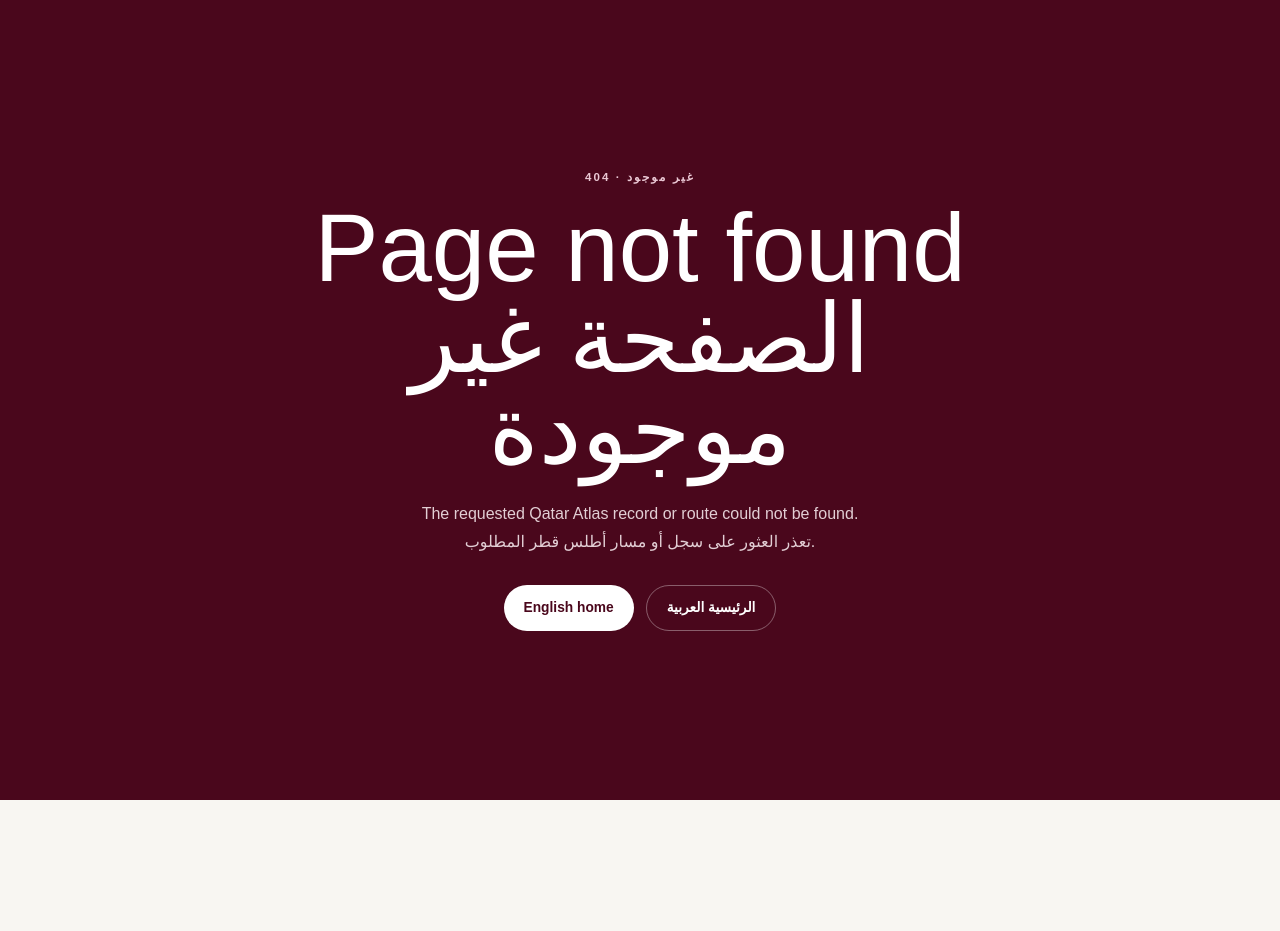
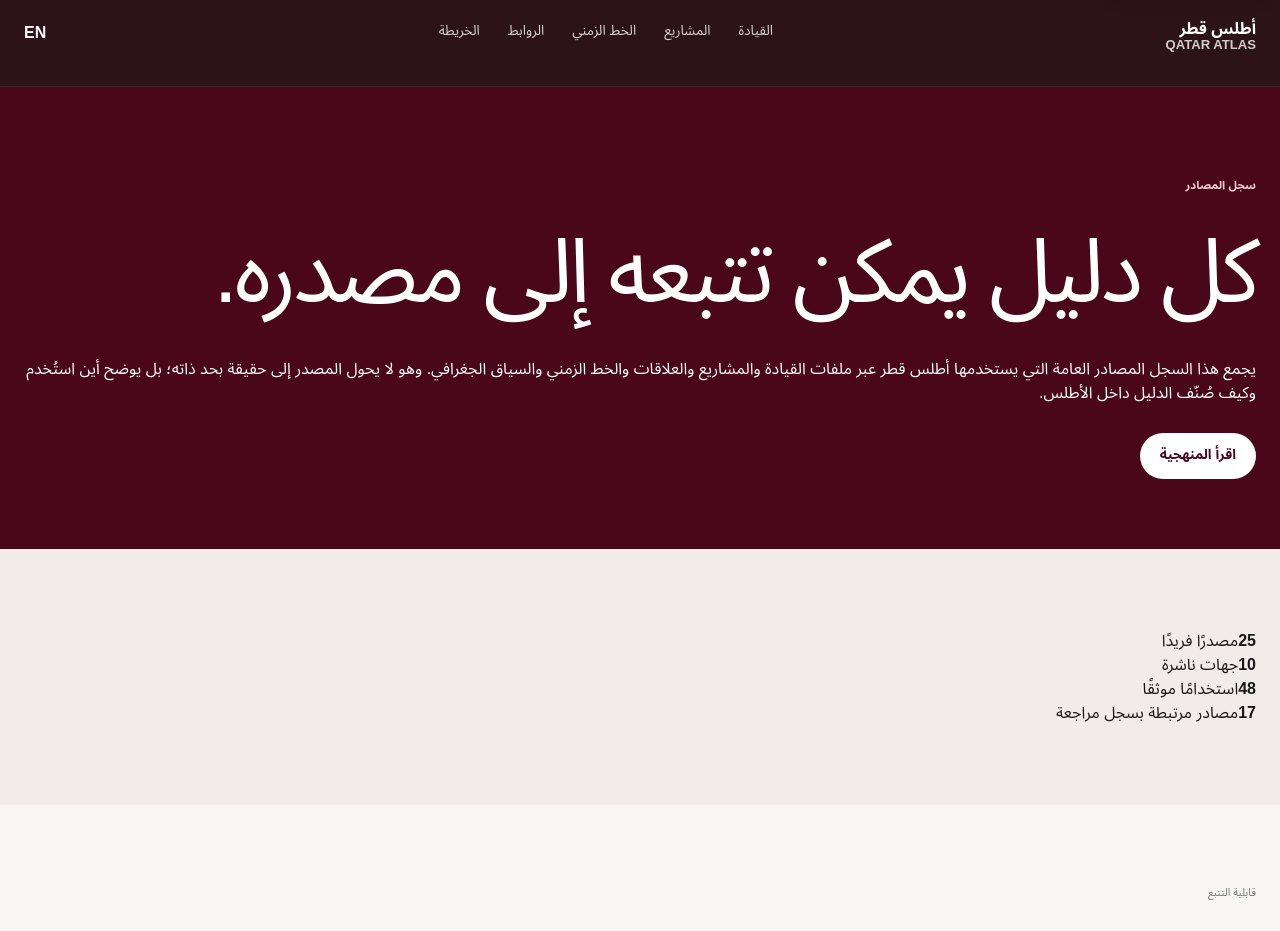
Before and after one commit to 1993bamrhol/qatar-atlas, a Next.js app: page /ar/sources in a window 1280 px wide. Before the commit this address had no page. Shown: the top 931 px of the page. Before the commit the page ends 800 px from the top, so only its background shows below. Built offline with nearby package versions, Linux system fonts and the light colour scheme.

Commit message:
feat(evidence): add bilingual source registry page

```diff
--- /dev/null
+++ b/app/[locale]/sources/page.tsx
@@ -0,0 +1,61 @@
+import type {Metadata} from "next";
+import Link from "next/link";
+import {notFound} from "next/navigation";
+import {LocaleHeader} from "@/components/layout/locale-header";
+import {Container} from "@/components/layout/container";
+import {SourceRegistryExplorer} from "@/components/sources/source-registry-explorer";
+import {sourceRegistry,sourceRegistryStats} from "@/data/source-registry";
+import {isLocale} from "@/lib/i18n";
+
+export async function generateMetadata({params}:{params:Promise<{locale:string}>}):Promise<Metadata>{
+  const {locale}=await params;
+  const ar=locale==="ar";
+  return {
+    title:ar?"سجل المصادر":"Source Registry",
+    description:ar
+      ?"سجل قابل للتتبع للمصادر العامة المستخدمة في أطلس قطر، مع ربط كل مصدر بالسجلات والأدلة التي يعتمد عليها."
+      :"A traceable registry of public sources used by Qatar Atlas, linking each source to the records and evidence that depend on it."
+  };
+}
+
+export default async function SourcesPage({params}:{params:Promise<{locale:string}>}){
+  const {locale}=await params;
+  if(!isLocale(locale))notFound();
+  const ar=locale==="ar";
+  return <>
+    <LocaleHeader locale={locale}/>
+    <main id="main-content" tabIndex={-1}>
+      <section className="qa-page-hero">
+        <Container>
+          <p className="qa-eyebrow">{ar?"سجل المصادر":"SOURCE REGISTRY"}</p>
+          <h1>{ar?"كل دليل يمكن تتبعه إلى مصدره.":"Every evidence trail should lead back to a source."}</h1>
+          <p>{ar
+            ?"يجمع هذا السجل المصادر العامة التي يستخدمها أطلس قطر عبر ملفات القيادة والمشاريع والعلاقات والخط الزمني والسياق الجغرافي. وهو لا يحول المصدر إلى حقيقة بحد ذاته؛ بل يوضح أين استُخدم وكيف صُنّف الدليل داخل الأطلس."
+            :"This registry gathers the public sources used across Qatar Atlas leadership, projects, relationships, timeline and geographic context. A source is not treated as proof by itself; the registry shows where it is used and how its evidence is classified inside the Atlas."}</p>
+          <div className="qa-actions">
+            <Link className="qa-button qa-button--primary" href={"/"+locale+"/methodology"}>{ar?"اقرأ المنهجية":"Read methodology"}</Link>
+          </div>
+        </Container>
+      </section>
+      <section className="qa-section qa-section--soft">
+        <Container>
+          <div className="qa-source-stats">
+            <div><strong>{sourceRegistryStats.sources}</strong><span>{ar?"مصدرًا فريدًا":"unique sources"}</span></div>
+            <div><strong>{sourceRegistryStats.publishers}</strong><span>{ar?"جهات ناشرة":"publishers"}</span></div>
+            <div><strong>{sourceRegistryStats.linkedRecords}</strong><span>{ar?"استخدامًا موثقًا":"documented uses"}</span></div>
+            <div><strong>{sourceRegistryStats.reviewedSources}</strong><span>{ar?"مصادر مرتبطة بسجل مراجعة":"sources tied to review metadata"}</span></div>
+          </div>
+        </Container>
+      </section>
+      <section className="qa-section">
+        <Container>
+          <div className="qa-source-explainer">
+            <article><p className="qa-card-label">{ar?"قابلية التتبع":"TRACEABILITY"}</p><h2>{ar?"المصدر مرتبط بالسجل الذي يستخدمه":"Sources are linked to the records that use them"}</h2><p>{ar?"يمكن أن يدعم المصدر مشروعًا أو ملف قيادة أو علاقة أو محطة زمنية أو سياقًا جغرافيًا. تُعرض هذه الاستخدامات بشكل منفصل حتى لا تختلط الأدوار المختلفة للمصدر.":"A source may support a project, leadership profile, relationship, timeline milestone or geographic context. Those uses are shown separately so different evidence roles do not collapse into one."}</p></article>
+            <aside><p className="qa-card-label">{ar?"حدود التوثيق":"DOCUMENTATION BOUNDARY"}</p><h2>{ar?"تاريخ مراجعة السجل ليس تاريخ نشر المصدر":"Record review date is not source publication date"}</h2><p>{ar?"عندما يظهر تاريخ مراجعة، فهو تاريخ مراجعة سجل أطلس قطر المرتبط بالمصدر، وليس ادعاءً عن تاريخ نشر الصفحة الخارجية.":"When a review date appears, it is the Qatar Atlas record-review date associated with that source, not a claim about the external page's publication date."}</p></aside>
+          </div>
+          <SourceRegistryExplorer locale={locale} entries={sourceRegistry}/>
+        </Container>
+      </section>
+    </main>
+  </>;
+}
```
